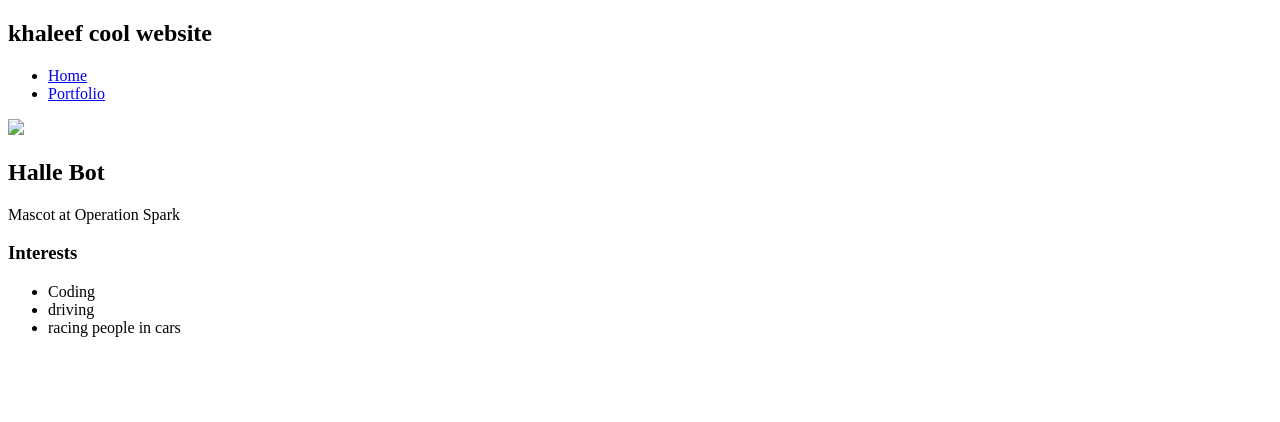
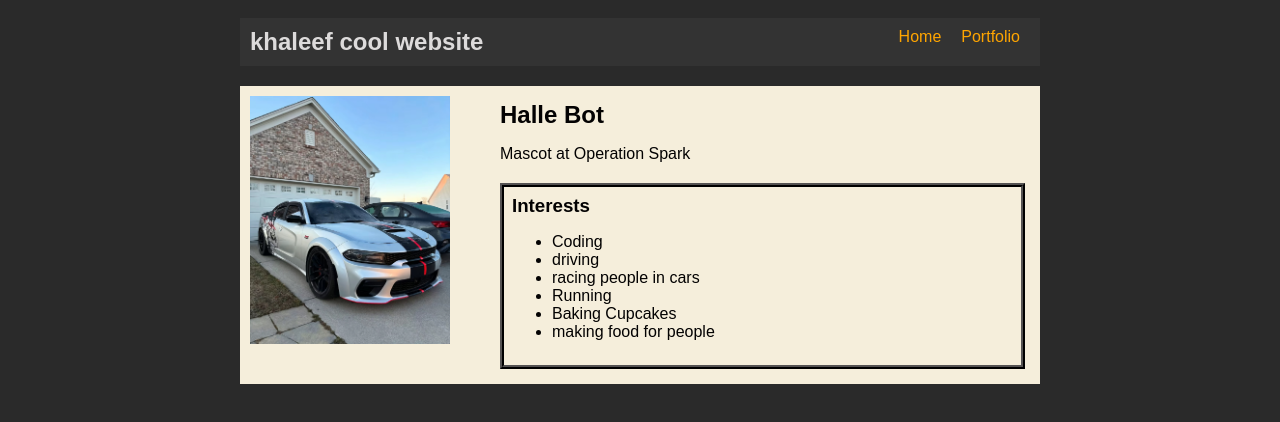
Before and after one commit to khaleef29/khaleef29.github.io, a plain HTML site: page index.html in a window 1280 px wide. Drawn offline with Linux system fonts and the light colour scheme.

Commit message:
work on platfrom

```diff
--- a/index.html
+++ b/index.html
@@ -1,7 +1,7 @@
 <!DOCTYPE html>
 <html>
   <head>
-    <title>khaleef website</title>
+    <title>khaleef best website</title>
     <link rel="stylesheet" href="style.css" />
   </head>
 
@@ -23,7 +23,7 @@
       <main>
         <!-- Sidebar section -->
         <div class="sidebar">
-          <img class="sidebar-img" src="CHANGE_ME" />
+          <img class="sidebar-img" src="car.jpg" />
         </div>
         <div class="content">
           <h2>Halle Bot</h2>
@@ -36,6 +36,9 @@
               <li>Coding</li>
               <li>driving</li>
               <li>racing people in cars</li>
+              <li>Running</li>
+              <li>Baking Cupcakes</li>
+              <li>making food for people</li>
             </ul>
           </div>
         </div>
--- a/style.css
+++ b/style.css
@@ -0,0 +1,127 @@
+body {
+  background: rgb(79, 202, 232);
+  color: rgb(95, 93, 93);
+  padding: 10px;
+  font-family: Arial, sans-serif;
+}
+
+#all-contents {
+  max-width: 800px;
+  margin: auto;
+}
+
+/* navigation menu */
+nav {
+  background: rgb(3, 23, 238);
+  margin: 0 auto;
+  display: flex;
+  padding: 10px;
+}
+
+h1 {
+  display: flex;
+  align-items: center;
+  color: rgb(221, 219, 219);
+  flex: 1;
+  margin: 0;
+}
+
+#nav-ul {
+  list-style-type: none;
+  margin: 0;
+  padding: 0;
+  display: flex;
+}
+
+.nav-li {
+  display: inline-block;
+  padding: 0 10px;
+}
+
+a {
+  text-decoration: none;
+  color: #b1afaf;
+}
+
+/* main container area beneath menu */
+main {
+  background: rgb(245, 238, 219);
+  display: flex;
+  margin-top: 20px;
+}
+
+.sidebar {
+  margin-right: 25px;
+  padding: 10px;
+}
+
+.sidebar-img {
+  width: 200px;
+}
+
+.content {
+  flex: 1;
+  padding: 15px;
+}
+
+/* interests section styles */
+#interests {
+  border: 4px rgb(85, 83, 83) ridge;
+  padding: 8px;
+  margin-top: 20px;
+}
+
+h2,
+h3 {
+  margin: 0px;
+}
+nav {
+  background: #000000;
+  padding: 10px;
+  display: flex;
+  justify-content: space-between;
+}
+nav {
+  background: #444;
+  padding: 10px;
+  display: flex;
+  justify-content: space-between;
+  margin-bottom: 20px;
+}
+body {
+  background: #2a2a2a;
+  color: #030202;
+}
+
+nav {
+  background: #333;
+}
+
+a {
+  color: #ffa500;
+}
+/* Portfolio styles */
+.content h1 {
+  color: black;
+}
+
+#portfolio {
+  list-style-type: none;
+  padding-left: 0;
+}
+
+#portfolio li {
+  background: #fff;
+  padding: 10px;
+  border-radius: 10px;
+  margin-bottom: 10px;
+}
+
+#portfolio li:hover {
+  background: #eee;
+}
+
+#portfolio a {
+  text-decoration: none;
+  color: #454545;
+}
```
Also changed, not shown: fsd-projects/platformer/platformer.js (+7 -14 lines), car.jpg (added).
